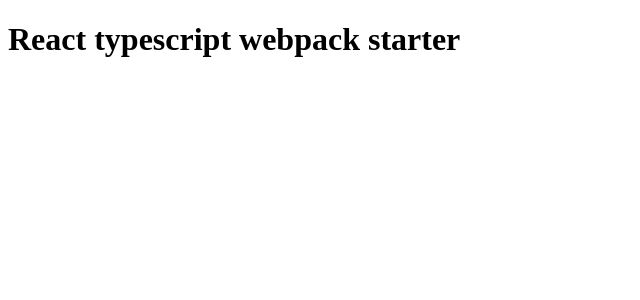
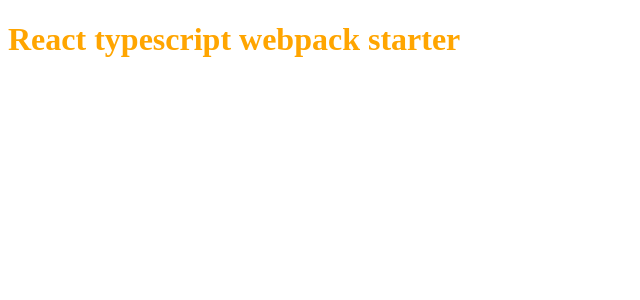
Before and after one commit to rjritik1137/resume-builder, a React app: page / in a window 1280 px wide. Shown: the top 300 px of the page, without its empty margins (0-640 px from the left). Built offline with nearby package versions, Linux system fonts and the light colour scheme.

Commit message:
added image and svg loaders

```diff
--- a/package.json
+++ b/package.json
@@ -22,7 +22,9 @@
     "@types/react": "^18.2.7",
     "@types/react-dom": "^18.2.4",
     "babel-loader": "^9.1.2",
+    "css-loader": "^6.8.1",
     "html-webpack-plugin": "^5.5.1",
+    "style-loader": "^3.3.3",
     "typescript": "^5.0.4",
     "webpack": "^5.84.1",
     "webpack-cli": "^5.1.1",
--- a/src/App.tsx
+++ b/src/App.tsx
@@ -1,3 +1,9 @@
+import './styles.css'
+import React from 'react'
 export const App = ()=>{
-    return <h1>React typescript webpack starter</h1>
+    return (
+        <React.Fragment>
+    <h1>React typescript webpack starter</h1>
+    </React.Fragment>
+    )
 }
--- /dev/null
+++ b/src/declaration.d.ts
@@ -0,0 +1,2 @@
+declare module "*.png"
+declare module "*.svg"
--- /dev/null
+++ b/src/styles.css
@@ -0,0 +1,3 @@
+h1 {
+    color : orange
+}
--- a/webpack/webpack.config.js
+++ b/webpack/webpack.config.js
@@ -18,6 +18,20 @@
           },
         ],
       },
+      {
+        test: /\.css$/,
+        use: ['style-loader', 'css-loader']
+      },
+      // helps to load assest like icon, image, with specified extensions
+      {
+        test: /\.(?:ico|gif|png|jpg|jpeg)$/i,
+        type: 'asset/resource',
+      },
+      // helps to load assest like fonts, svg, with specified extensions
+      {
+        test: /\.(woff(2)?|eot|ttf|otf|svg|)$/,
+        type: 'asset/inline',
+      },
     ],
   },
   /** Specification of output direactly for bundled code */
```
Also changed, not shown: 1 other file (tests, documents, lock files or other folders).
